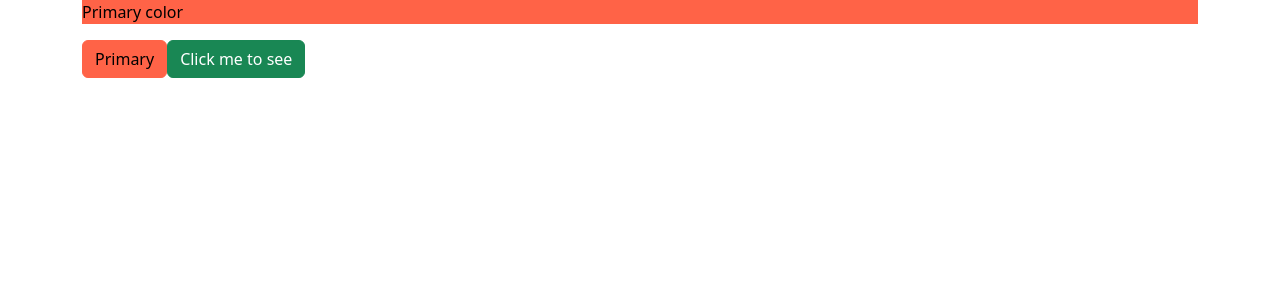
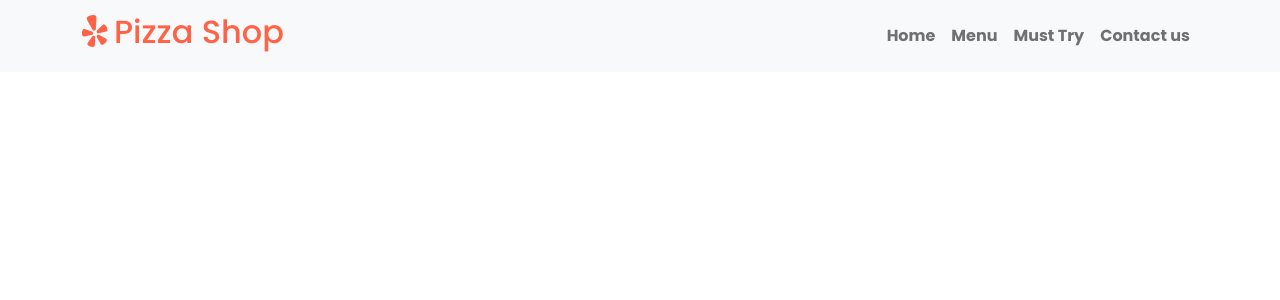
Before and after one commit to TamilCodingWizard/bootstrap, a React (Create React App) app: page / in a window 1280 px wide. Shown: the top 300 px of the page. Built offline with nearby package versions, Linux system fonts and the light colour scheme.

Commit message:
project 01

```diff
--- a/sass/main.scss
+++ b/sass/main.scss
@@ -1,4 +1,4 @@
 $primary : #ff6347;
-
+$font-family-sans-serif:'Poppins';
 
 @import '../node_modules/bootstrap/scss/bootstrap';
--- a/src/App.js
+++ b/src/App.js
@@ -1,31 +1,12 @@
 import logo from "./logo.svg";
 import "./App.css";
-import "./css/main.min.css";
-import Button from "react-bootstrap/Button";
-import OverlayTrigger from "react-bootstrap/OverlayTrigger";
-import Popover from "react-bootstrap/Popover";
-import { Container, Row, Col } from "react-bootstrap";
+import AppBar from "./components/AppBar";
+
 
 function App() {
-  const popover = (
-    <Popover id="popover-basic">
-      <Popover.Header as="h3">Popover right</Popover.Header>
-      <Popover.Body>
-        And here's some <strong>amazing</strong> content. It's very engaging.
-        right?
-      </Popover.Body>
-    </Popover>
-  );
+
   return (
-    <Container>
-      <p className="text-bg-primary">Primary color</p>
-
-      <Button variant="primary">Primary</Button>
-
-      <OverlayTrigger trigger="click" placement="right" overlay={popover}>
-        <Button variant="success">Click me to see</Button>
-      </OverlayTrigger>
-    </Container>
+    <AppBar/>
   );
 }
 
--- /dev/null
+++ b/src/components/AppBar.js
@@ -0,0 +1,27 @@
+import React from 'react'
+import Container from 'react-bootstrap/Container';
+import Nav from 'react-bootstrap/Nav';
+import Navbar from 'react-bootstrap/Navbar';
+import NavDropdown from 'react-bootstrap/NavDropdown';
+
+const AppBar = () => {
+  return (
+    <Navbar bg="light" expand="lg">
+      <Container>
+        <Navbar.Brand href="#home"><h2 className='text-primary'><span><i className="bi bi-yelp"></i>Pizza Shop</span></h2></Navbar.Brand>
+        <Navbar.Toggle aria-controls="basic-navbar-nav" />
+        <Navbar.Collapse id="basic-navbar-nav" className='justify-content-end'>
+          <Nav >
+            <Nav.Link href="#home" className='fw-bold'>Home</Nav.Link>
+            <Nav.Link href="#menu" className='fw-bold'>Menu</Nav.Link>
+            <Nav.Link href="#musttry" className='fw-bold'>Must Try</Nav.Link>
+            <Nav.Link href="#contact" className='fw-bold'>Contact us</Nav.Link>
+
+          </Nav>
+        </Navbar.Collapse>
+      </Container>
+    </Navbar>
+  )
+}
+
+export default AppBar
--- a/src/index.css
+++ b/src/index.css
@@ -1,3 +1,6 @@
+@import url('https://fonts.googleapis.com/css2?family=Poppins:ital,wght@0,100;0,200;0,300;0,400;0,500;0,600;0,700;0,800;0,900;1,100;1,200;1,300;1,400;1,500;1,600;1,700;1,800;1,900&display=swap');
+
+
 body {
   margin: 0;
   font-family: -apple-system, BlinkMacSystemFont, 'Segoe UI', 'Roboto', 'Oxygen',
--- a/src/index.js
+++ b/src/index.js
@@ -3,6 +3,8 @@ import ReactDOM from 'react-dom/client';
 import './index.css';
 import App from './App';
 import reportWebVitals from './reportWebVitals';
+import "bootstrap-icons/font/bootstrap-icons.css";
+import "./css/main.min.css";
 
 const root = ReactDOM.createRoot(document.getElementById('root'));
 root.render(
```
Also changed, not shown: src/css/main.min.css, 1 other file (tests, documents, lock files or other folders).
